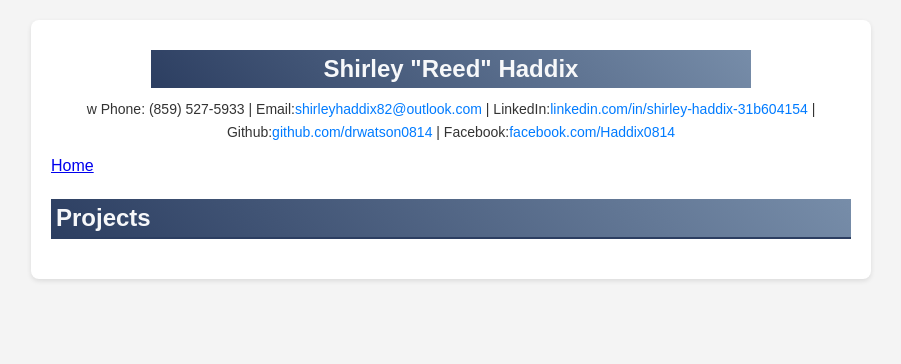
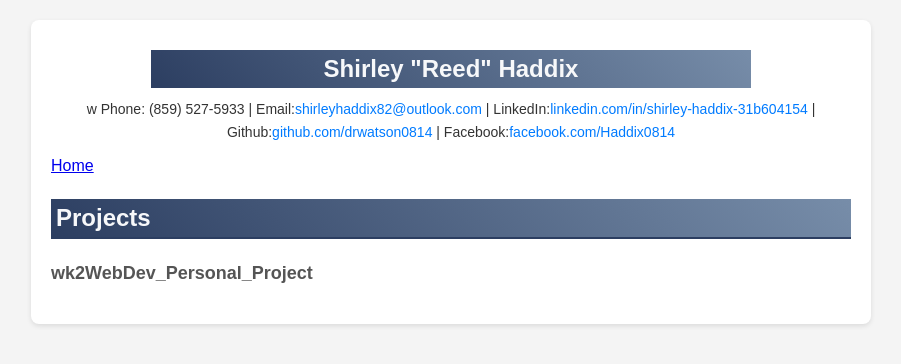
Before and after one commit to DrWatson0814/drwatson0814.github.io, a plain HTML site: page projects.html in a window 1280 px wide. Shown: the whole page, without its empty margins (189-1090 px from the left). Drawn offline with Linux system fonts and the light colour scheme.

Commit message:
added a project and adjusted css for project.html

```diff
--- a/projects.html
+++ b/projects.html
@@ -23,6 +23,10 @@
         <section class="section">
             <h2>Projects</h2>
         </section>
+        <div>
+            <h3>wk2WebDev_Personal_Project</h3>
+            <p></p>
+        </div>
     </main>
 </body>
 </html>
--- a/style.css
+++ b/style.css
@@ -57,6 +57,11 @@ a:hover {
     font-size: 18px;
     color: #555;
 }
+h3 {
+    margin: 0;
+    font-size: 18px;
+    color: #555;
+}
 .item p {
     margin: 5px 0;
     font-size: 14px;
```
